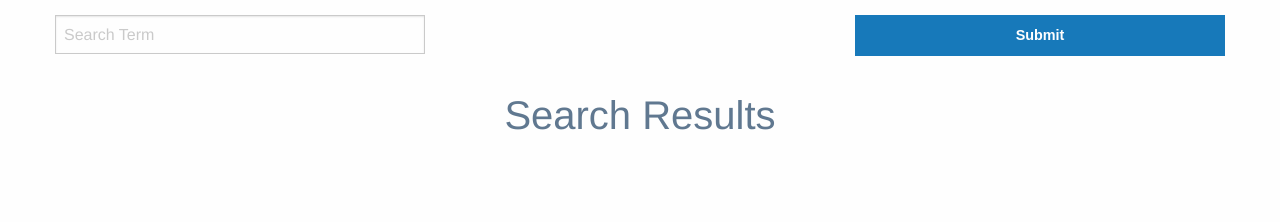
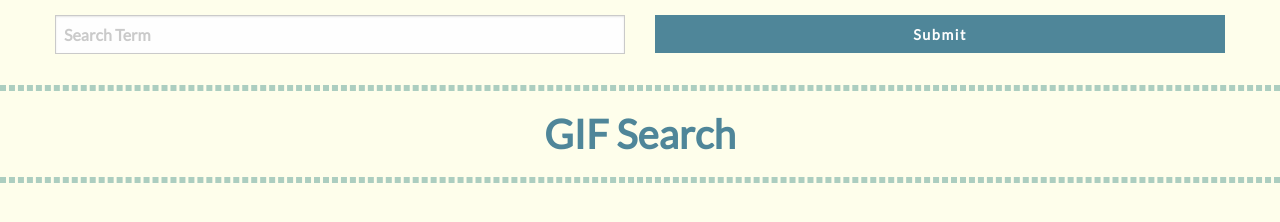
Before and after one commit to KayliBrownstein/giphy-search, a React app: page / in a window 1280 px wide. Built offline with nearby package versions, Linux system fonts and the light colour scheme.

Commit message:
styling done

```diff
--- a/public/css/style.css
+++ b/public/css/style.css
@@ -1,44 +1,60 @@
-@import url('https://fonts.googleapis.com/css?family=Open+Sans');
+@import url('https://fonts.googleapis.com/css?family=Lato');
 
 .searchResults img {
   height: 300px;
   width: 365px;
-  padding: 5px;
+  padding: 3px;
   margin: 10px;
-  background-color: #A8E6CE;
+  background-color: #4F8699;
 }
 
 .button {
   font-weight: 600;
   width: 100%;
+  height: 100%;
   text-align: center;
-  background-color: black;
   float: right;
+  font-family: 'Lato', sans-serif;
 }
 
-.input {
+.button.custom {
+  background-color: #4F8699;
+  height: 38px;
+  letter-spacing: 1.5px;
+}
+
+.input.custom {
   font-weight: 600;
+  font-family: 'Lato', sans-serif;
   width: 100%;
-  margin: 1em;
-  color: red;
   float: left;
+  color: #4F8699;
 }
 
 .heading {
   text-align: center;
-  color: #607890;
-  font-family: font-family: 'Open Sans', sans-serif;
+  color: #4F8699;
+  font-family: 'Lato', sans-serif;
   margin: 15px;
+  font-weight: bold;
 }
 
 .app-components {
   margin-top: 15px;
+  background-color: #FEFEEB;
 }
 
-/*#colorStrip {
-  border-color: black;
-  border-style: solid;
-  width: 110%;
-  height: 2px;
-  margin: 30px;
-}*/
+html {
+  background-color: #FEFEEB;
+  /*background-image: url("http://wallpapercave.com/wp/6SnEo7R.jpg");*/
+}
+
+
+#colorStrip {
+  border-color: #ACCEC0;
+  border-style: dashed;
+  width: 100%;
+  height: 0.5px;
+  margin-top: 15px;
+  margin-bottom: 15px;
+}
--- a/public/index.html
+++ b/public/index.html
@@ -2,7 +2,7 @@
 <html>
   <head>
     <meta charset="utf-8" />
-    <title>Giphy Search</title>
+    <title>GIF Search</title>
     <link rel="stylesheet" href="css/style.css"/>
     <link rel="stylesheet" href="css/foundation.css">
   </head>
--- a/react/components/DisplayContainer.js
+++ b/react/components/DisplayContainer.js
@@ -14,7 +14,9 @@ const DisplayContainer = (props) => {
 
   return(
     <div className='searchResults'>
-      <h2 className="heading">Search Results</h2>
+      <h2 className="heading">GIF Search</h2>
+      <div id='colorStrip' />
+
       <div className="row">
         {attributes}
       </div>
--- a/react/components/SearchBar.js
+++ b/react/components/SearchBar.js
@@ -4,15 +4,15 @@ const SearchBar = (props) => {
     return(
       <div>
         <form onSubmit={props.onSubmit}>
-        <div className="small-12 medium-6 large-4 columns">
-          <input className="input"
+        <div className="small-12 medium-6 large-6 columns">
+          <input className="input custom"
             type='text'
             placeholder='Search Term'
             onChange={props.onChange}
             value={props.term} />
           </div>
-          <div className="small-12 medium-6 large-4 columns">
-            <input className="button"
+          <div className="small-12 medium-6 large-6 columns">
+            <input className="button custom"
               type='submit'
               value='Submit' />
           </div>
```
Also changed, not shown: public/bundle.js.
